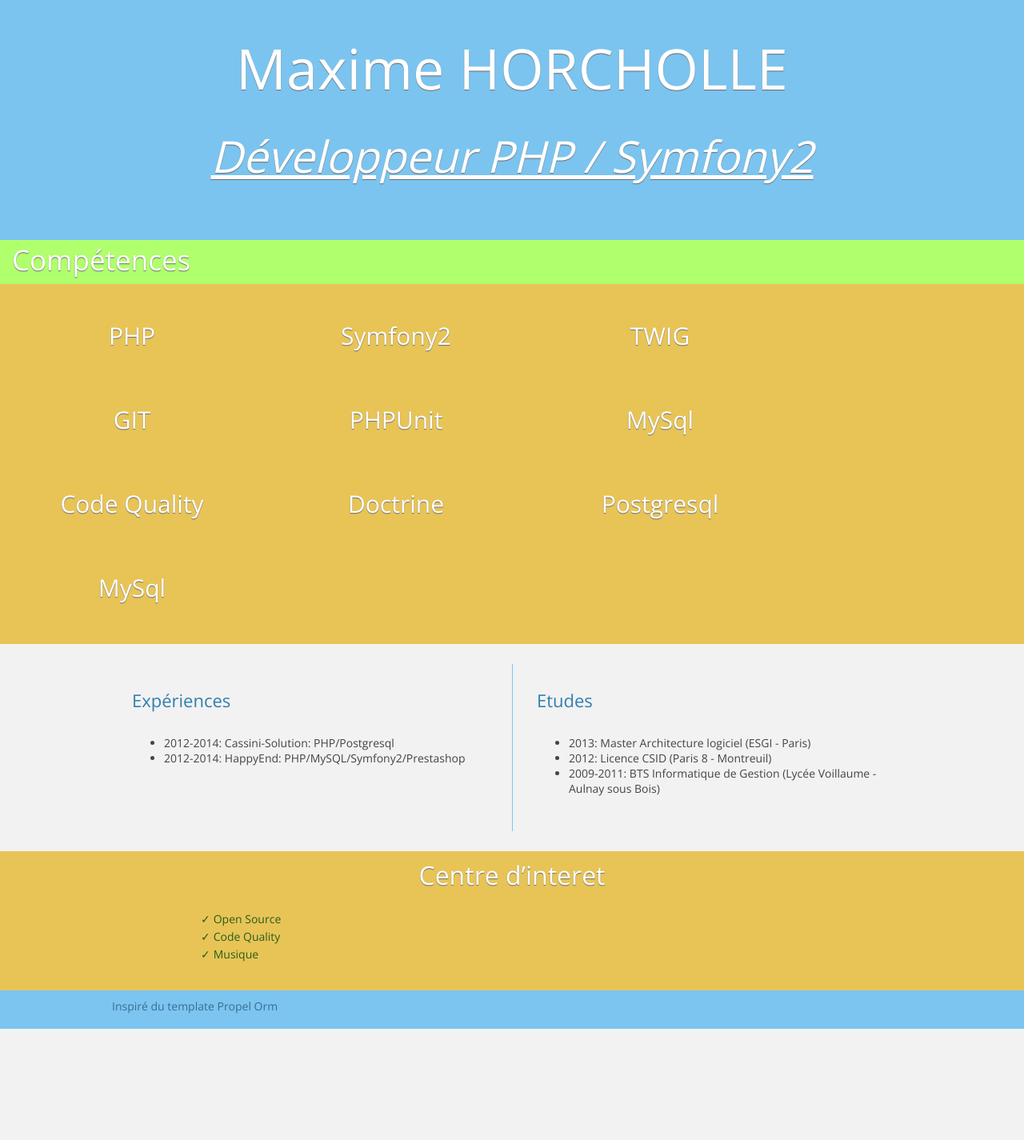
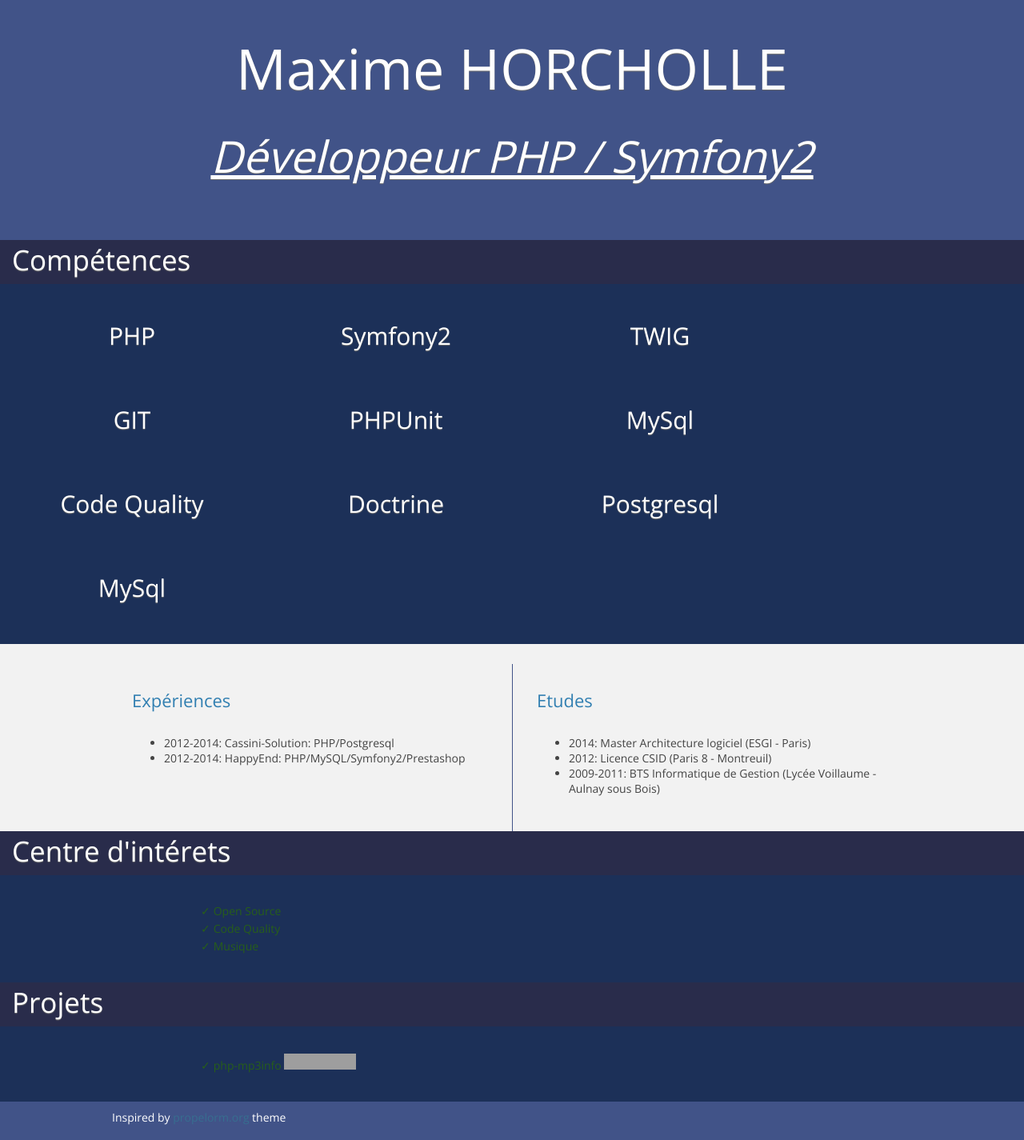
Before and after one commit to mhor/mhor.github.io, a Jekyll site: the page built from index.markdown, in a window 1280 px wide. Shown: the whole page at 80% size. Built offline with Jekyll 4.4.1, drawn with Linux system fonts in a browser that asks for light colours; Markdown is read by kramdown in place of the engine named in the settings; before the commit the page ends 1286 px from its top, so only the background shows below that; grey boxes are pictures that could not be loaded.

Commit message:
new colors

```diff
--- a/_includes/footer.html
+++ b/_includes/footer.html
@@ -1,7 +1,7 @@
     <footer>
         <div class="wrapper">
         <p class="fork_and_edit">
-            Inspiré du template Propel Orm
+            Inspired by  <a src="https://github.com/propelorm/propelorm.github.com">propelorm.org</a> theme
         </p>
         <br/>
         </div>
--- a/_includes/home.html
+++ b/_includes/home.html
@@ -11,8 +11,16 @@
 
 <div class="break"></div>
 
+<div class="home-skills-header"><h2>Centre d'intérets</h2></div>
 <div class="home-content-bottom">
     <div class="wrapper">
-        {{ contentBottom | markdownify }}
+       {{ contentHobbies | markdownify }}
     </div>
 </div>
+
+<div class="home-skills-header"><h2>Projets</h2></div>
+<div class="home-content-bottom">
+    <div class="wrapper">
+        {{ contentProject | markdownify }}
+    </div>
+</div>
--- a/css/layout.css
+++ b/css/layout.css
@@ -22,7 +22,7 @@
     background: -o-linear-gradient(top, #f7f5f4 0%, #ededed 100%);
     background: -ms-linear-gradient(top, #f7f5f4 0%, #ededed 100%);
     background: linear-gradient(to bottom, #f7f5f4 0%, #ededed 100%);
-    border-bottom: 1px solid #55abe0;
+    border-bottom: 1px solid #415388;
 }
 
 header > div.wrapper,
@@ -132,14 +132,14 @@
 
 .home-banner {
     height: 300px;
-    background-color: #7bc4f0;
+    background-color: #415388;
     text-align: center;
     transition-duration: 1s;
 }
 
 .header-line {
     height: 15px;
-    background-color: #7bc4f0;
+    background-color: #415388;
 }
 
 .header-line > .wrapper {
@@ -167,7 +167,7 @@
 }
 
 .header-line a.active {
-    background-color: #55abe0;
+    background-color: #415388;
 }
 
 .header-line a:hover {
@@ -206,7 +206,7 @@
 
 .home-skills-header {
     position: relative;
-    background-color: #B0FF6C;
+    background-color: #292C4B;
     color: #275e1a;
     font-size: 14px;
     line-height: 20px;
@@ -227,7 +227,7 @@
 
 .home-skills {
     position: relative;
-    background-color: #E8C457;
+    background-color: #1C3058;
     color: #275e1a;
     font-size: 14px;
     line-height: 20px;
@@ -260,11 +260,6 @@
     padding-bottom: 10px;
 }
 
-.home-skills-item h3:hover,
-.home-skills-item-last h3:hover {
-    color: #B0FF6C;
-}
-
 .home-content-top {
     max-width: 1000px;
     margin: 25px auto;
@@ -279,7 +274,7 @@
 .home-content-right {
     float: right;
     padding: 30px;
-    border-left: 1px solid #7bc4f0;
+    border-left: 1px solid #415388;
 }
 
 .home-content-left {
@@ -301,9 +296,8 @@
 }
 
 .home-content-bottom {
-    margin-top: 25px;
     padding: 20px 0;
-    background-color: #E8C457;
+    background-color: #1C3058;
     color: #275E1A;
     font-size: 14px;
     line-height: 20px;
@@ -333,8 +327,8 @@
 }
 
 footer {
-    background-color: #7cc5f0;
-    color: #376e90;
+    background-color: #415388;
+    color: white;
 }
 
 footer a,
--- a/index.markdown
+++ b/index.markdown
@@ -12,13 +12,12 @@
 {% capture contentRight %}
 ## Etudes ##
 
-- **2013:** Master Architecture logiciel (ESGI - Paris)
+- **2014:** Master Architecture logiciel (ESGI - Paris)
 - **2012:** Licence CSID (Paris 8 - Montreuil)
 - **2009-2011:** BTS Informatique de Gestion (Lycée Voillaume - Aulnay sous Bois)
 {% endcapture %}
 
-{% capture contentBottom %}
-# Centre d'interet #
+{% capture contentHobbies %}
 
 - Open Source
 - Code Quality
@@ -26,4 +25,10 @@
 
 {% endcapture %}
 
+{% capture contentProject %}
+
+- php-mp3info [![Build Status](https://travis-ci.org/mhor-music/php-mp3info.svg?branch=master)](https://travis-ci.org/mhor-music/php-mp3info)
+
+{% endcapture %}
+
 {% include home.html %}
```
